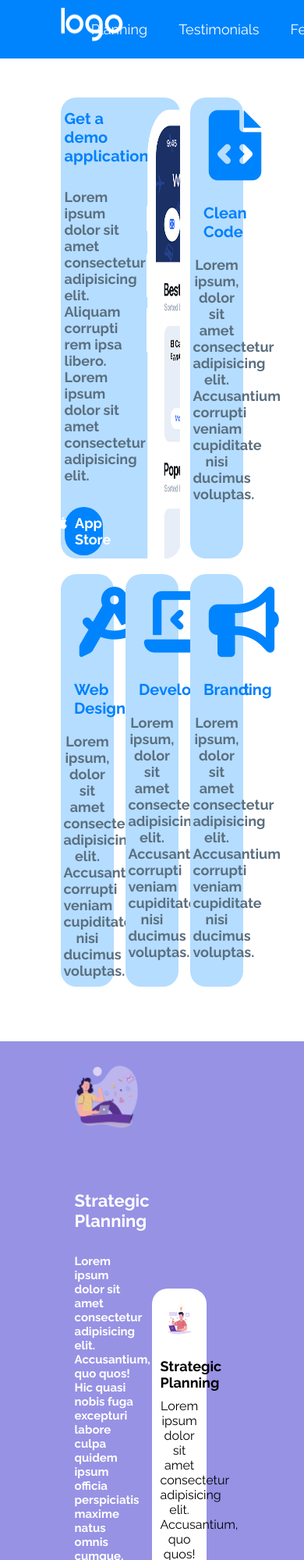
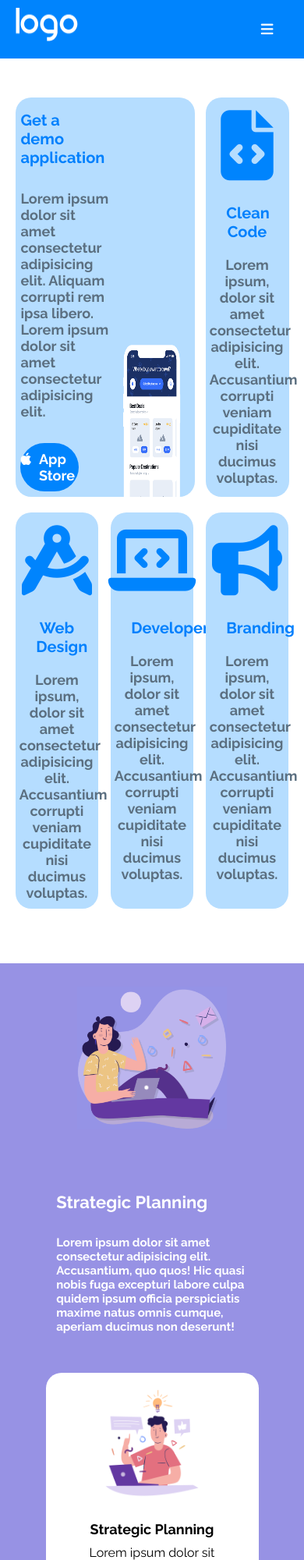
Before and after one commit to 0Daviduo0/htmlcss-responsive-layout, a plain HTML site: page index.html in a window 390 px wide. Shown: the top 2000 px of the page at 78% size. Drawn offline with Linux system fonts and the light colour scheme.

Commit message:
Tablet - all done except img in feature-card.big

```diff
--- a/css/style.css
+++ b/css/style.css
@@ -65,6 +65,10 @@ img{
             margin-right: 0;
         }
 
+        .bars-mobile{
+            display: none;
+        }
+
 
 /* Main */
 main{
@@ -104,7 +108,8 @@ main{
                 }
 
                     #phone{
-                        width: 250px;
+                        max-width: 250px;
+                        max-height: 400px;
                     }
 
                 #demodescr{
@@ -165,7 +170,7 @@ main{
 
             .featureimg{
                 margin: 10px;
-                width: 30%;
+                width: auto;
                 /* border: #000 solid 1px; */
                 font-size: 90px;
                 color: #0084fd;
@@ -336,6 +341,7 @@ main{
             font-size: 45px;
             font-weight: bold;
             padding-bottom: 25px;
+            text-align: center;
         }
 
         .testimonialsdescr{
@@ -448,6 +454,7 @@ main{
             /* border: #000 solid 1px; */
             display: flex;
             justify-content: space-between;
+            flex-wrap: wrap;
             margin-bottom: 30px;
 
         }
@@ -462,6 +469,7 @@ main{
                 background-color: #fff;
                 color: #9792e4;
                 padding: 20px;
+                margin-bottom: 20px;
 
             }
 
@@ -635,7 +643,7 @@ main{
     }
 
     .copyright{
-        width: 30%;
+        width: 100%;
         height: 50px;
         /* border: #000 solid 1px; */
         margin-bottom: 25px;
@@ -658,7 +666,7 @@ footer{
 
     .footercont{
         margin-top: 30px;
-        width: 30%;
+        width: 100%;
         display: flex;
         flex-direction: column;
         align-items: center;
@@ -674,3 +682,125 @@ footer{
             color: #fff;
             margin-top: 30px;
         }
+
+
+        /* Breakpoints */
+        @media screen and (max-width: 1149px ){
+            .nav-voices{
+                display: none;
+            }
+
+            .bars-mobile{
+                display: block;
+            }
+
+            .linkedin{
+                font-size: 10px;
+                padding: 3px;
+            }
+
+            #phone{
+                max-width: 200px;
+                max-height: 200px;
+            }
+        }
+
+
+        @media screen and (max-width: 1000px ){
+            .nav{
+                padding: 0 5%;
+            }
+
+            .features{
+                padding-left: 5%;
+                padding-right: 5%;
+            }
+
+            .bannercont{
+                width: 90%;
+                padding-left: 10%;
+                padding-right: 10%;
+            }
+
+            .banner1-card{
+                width: 100%;
+            }
+
+            .teamdescr{
+                width: 90%;
+            }
+
+            .teamcards{
+                width: 90%;
+            }
+
+            .cardsbenefits{
+                width: 90%;
+            }
+
+            .aboutus{
+                padding-left: 5%;
+                padding-right: 5%;
+            }
+        }
+
+
+        @media screen and (max-width: 868px ){
+
+            .benefcard{
+                width: calc((100% - 20px) / 3);
+                margin-bottom: 20px;
+            }
+        }
+
+
+        @media screen and (max-width: 768px ){
+            .benefcard{
+                width: calc((100% - 20px) / 2);
+                margin-bottom: 20px;
+            }
+
+            .bannercont{
+                width: 90%;
+                display: flex;
+                justify-content: center;
+                flex-wrap: wrap;
+            }
+
+            .colsx{
+                width: 100%;
+                display: flex;
+                flex-direction: column;
+                align-items: center;
+            }
+
+            .banner1-img{
+                width: 70%;
+                padding-bottom: 80px;
+                margin-top: 30px;
+            }
+
+            .banner1-descr{
+                width: 90%;
+                padding-bottom: 50px;
+                display: flex;
+                flex-direction: column;
+                color: #fff;
+            }
+
+            .coldx{
+                width: 100%;
+                display: flex;
+                justify-content: center;
+            }
+
+            .banner1-card{
+                width: 100%;
+                background-color: #fff;
+                border-radius: 20px;
+                margin-bottom: 40px;
+                display: flex;
+                flex-direction: column;
+                align-items: center;
+            }
+        }
--- a/index.html
+++ b/index.html
@@ -50,6 +50,10 @@
 
             <div class="nav-voices nav-button">
                 <a href="">Get Started</a>
+            </div>
+
+            <div class="nav-voices bars-mobile">
+                <i class="fa-solid fa-bars"></i>
             </div>
 
         </div>
@@ -371,10 +375,6 @@
 
                     </div>
 
-                </div>
-
-                <div class="rowbenefits">
-
                     <div class="benefcard">
 
                         <div class="card-number">
@@ -476,7 +476,7 @@
                 </div>
 
                 <div class="linkedin">
-                    <i class="fa-brands fa-linkedin linkedin-logo"></i>Find me on LinkedIn
+                    <i class="fa-brands fa-linkedin linkedin-logo"></i><span id="linkedin-text">Find me on LinkedIn</span>
                 </div>
 
             </div>
```
